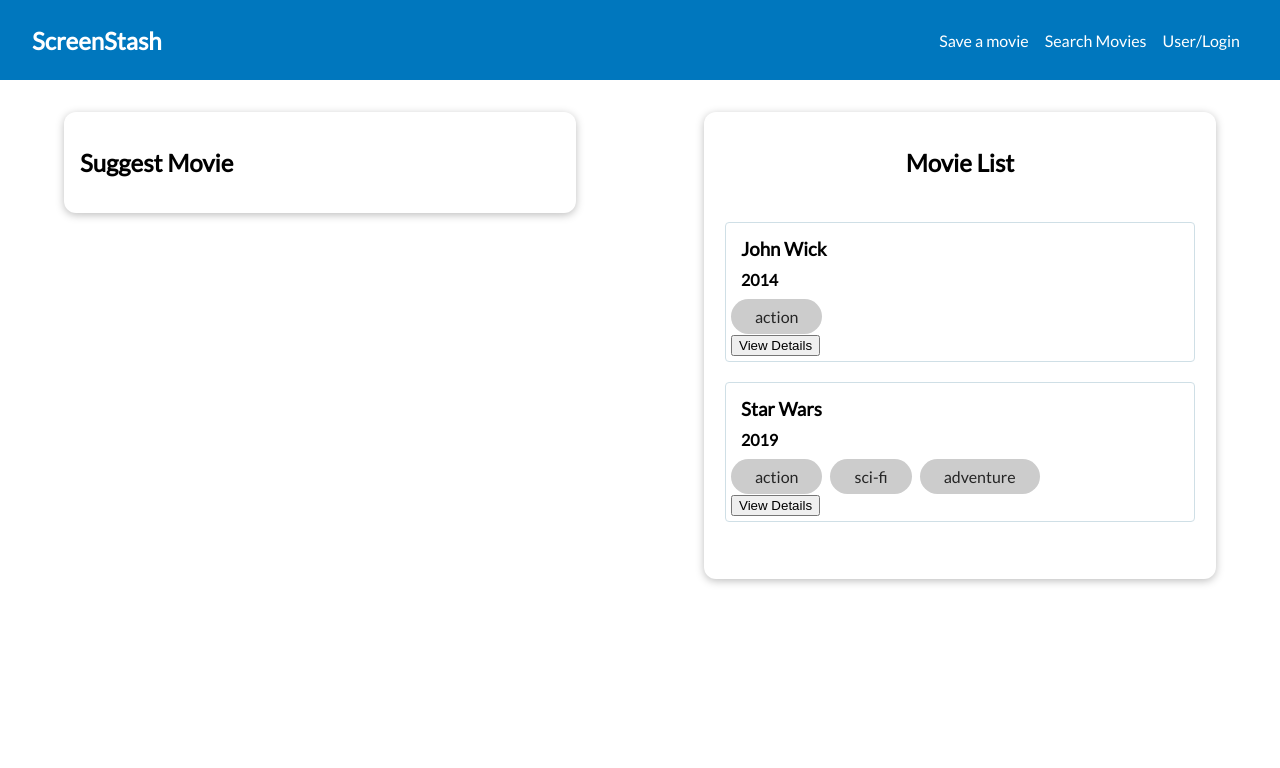
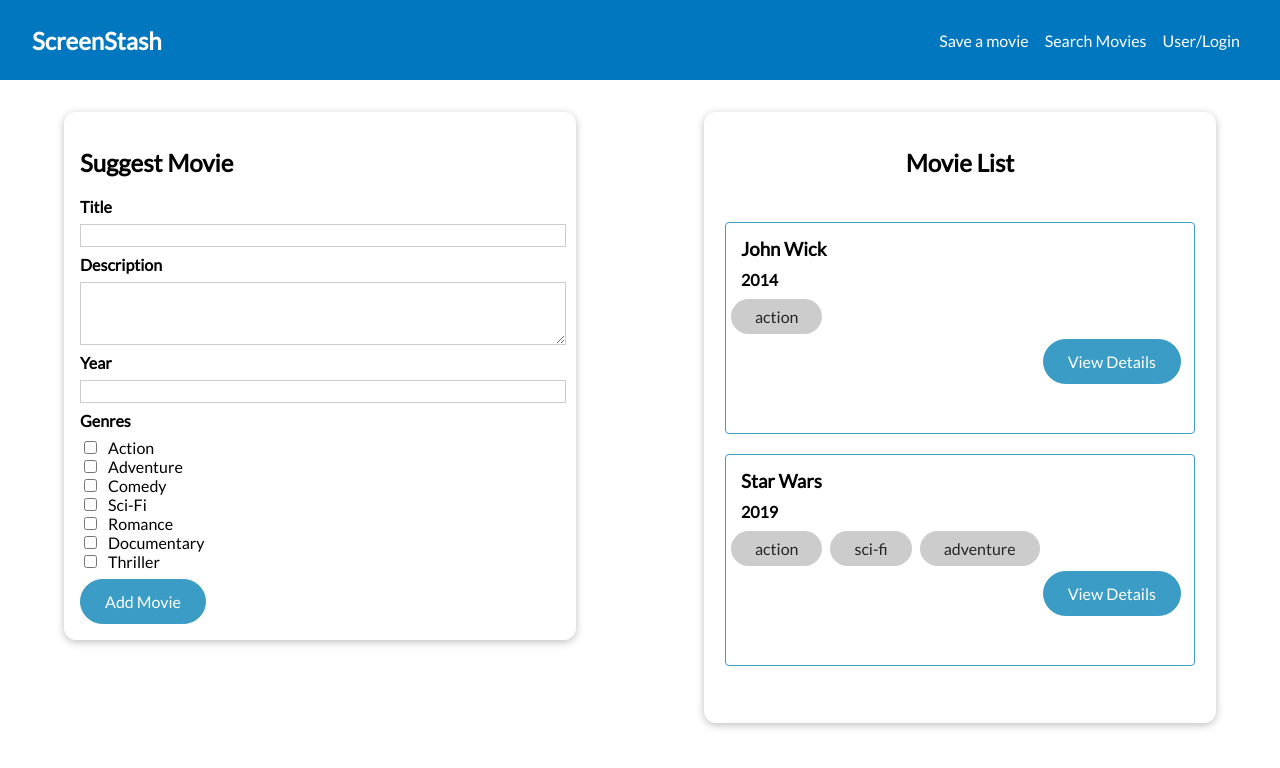
Before and after one commit to lloydamt/suggestions-frontend, a Vue app: page / in a window 1280 px wide. Shown: the top 768 px of the page. Built offline with nearby package versions, Linux system fonts and the light colour scheme.

Commit message:
draft suggest movie

```diff
--- a/src/components/base/BaseButton.vue
+++ b/src/components/base/BaseButton.vue
@@ -1,6 +1,10 @@
 <template>
-  <button v-if="kind === 'button'">{{ text }}</button>
-  <router-link v-else>{{ text }}</router-link>
+  <button v-if="kind === 'button'">
+    <slot></slot>
+  </button>
+  <router-link v-else>
+    <slot></slot>
+  </router-link>
 </template>
 
 <script>
@@ -11,10 +15,22 @@ export default {
       default: "link",
       required: false,
     },
-    text: {
-      type: String,
-      required: true,
-    },
   },
 };
 </script>
+
+<style scoped>
+button,
+a {
+  text-decoration: none;
+  font: inherit;
+  background-color: #3b9cc5;
+  border: 1px solid #3b9cc5;
+  color: white;
+  cursor: pointer;
+  border-radius: 30px;
+  margin-right: 0.5rem;
+  padding: 0.75rem 1.5rem;
+  text-align: right;
+}
+</style>
--- a/src/components/movies/MovieItem.vue
+++ b/src/components/movies/MovieItem.vue
@@ -7,16 +7,14 @@
       :key="genre"
       :genre="genre"
     ></base-badge>
-    <div>
-      <button>View Details</button>
+    <div class="details">
+      <base-button kind="button">View Details</base-button>
     </div>
   </div>
 </template>
 
 <script>
-import BaseBadge from "../base/BaseBadge.vue";
 export default {
-  components: { BaseBadge },
   props: {
     id: Number,
     title: String,
@@ -29,10 +27,18 @@ export default {
 <style scoped>
 .movie {
   background-color: #fff;
-  border: 1px solid #cfdfe6;
+  border: 1px solid #3b9cc5;
   border-radius: 4px;
   padding: 5px;
   margin: 20px auto;
+  position: relative;
+  height: 200px;
+}
+
+.details {
+  position: absolute;
+  right: 0;
+  margin: 5px;
 }
 
 .movie h3,
--- a/src/components/movies/SuggestMovie.vue
+++ b/src/components/movies/SuggestMovie.vue
@@ -1,5 +1,246 @@
 <template>
   <base-card>
     <h2>Suggest Movie</h2>
+    <form @submit.prevent="submitMovie">
+      <div class="form-control">
+        <label for="title">Title</label>
+        <input
+          type="text"
+          name="title"
+          id="title"
+          v-model.trim="title"
+          @blur="clearErrors('title')"
+        />
+        <p v-if="error.title">
+          Please enter a title containing at least 2 characters
+        </p>
+      </div>
+      <div class="form-control">
+        <label for="description">Description</label>
+        <textarea
+          rows="3"
+          id="description"
+          v-model.trim="description"
+          @blur="clearErrors('desc')"
+        ></textarea>
+        <p v-if="error.desc">
+          Please enter a description containing at least 2 characters
+        </p>
+      </div>
+      <div class="form-control">
+        <label for="year">Year</label>
+        <input
+          type="number"
+          min="1900"
+          :max="presentYear"
+          step="1"
+          v-model="year"
+          @blur="clearErrors('year')"
+        />
+        <p v-if="this.error.year">Please enter a year</p>
+      </div>
+      <div class="form-control">
+        <h4>Genres</h4>
+        <p v-if="error.genres">
+          Please select at least 1 closely-matching genre
+        </p>
+        <div>
+          <input
+            type="checkbox"
+            id="action"
+            value="action"
+            v-model="genres"
+            @blur="clearErrors('genres')"
+          />
+          <label for="action">Action</label>
+        </div>
+        <div>
+          <input
+            type="checkbox"
+            id="adventure"
+            value="adventure"
+            v-model="genres"
+            @blur="clearErrors('genres')"
+          />
+          <label for="adventure">Adventure</label>
+        </div>
+        <div>
+          <input
+            type="checkbox"
+            id="comedy"
+            value="comedy"
+            v-model="genres"
+            @blur="clearErrors('genres')"
+          />
+          <label for="comedy">Comedy</label>
+        </div>
+        <div>
+          <input
+            type="checkbox"
+            id="scifi"
+            value="scifi"
+            v-model="genres"
+            @blur="clearErrors('genres')"
+          />
+          <label for="scifi">Sci-Fi</label>
+        </div>
+        <div>
+          <input
+            type="checkbox"
+            id="romance"
+            value="romance"
+            v-model="genres"
+            @blur="clearErrors('genres')"
+          />
+          <label for="romance">Romance</label>
+        </div>
+        <div>
+          <input
+            type="checkbox"
+            id="documentary"
+            value="documentary"
+            v-model="genres"
+            @blur="clearErrors('genres')"
+          />
+          <label for="documentary">Documentary</label>
+        </div>
+        <div>
+          <input
+            type="checkbox"
+            id="thriller"
+            value="thriller"
+            v-model="genres"
+            @blur="clearErrors('genres')"
+          />
+          <label for="thriller">Thriller</label>
+        </div>
+      </div>
+      <base-button kind="button">Add Movie</base-button>
+    </form>
   </base-card>
 </template>
+
+<script>
+export default {
+  computed: {
+    presentYear() {
+      return new Date().getFullYear();
+    },
+  },
+  data() {
+    return {
+      title: "",
+      description: "",
+      year: "",
+      genres: [],
+      error: {
+        title: null,
+        desc: null,
+        genres: null,
+        year: null,
+      },
+      valid: true,
+    };
+  },
+  methods: {
+    submitMovie() {
+      this.validateInputs();
+      if (this.valid) {
+        const movie = {
+          title: this.title,
+          description: this.description,
+          year: this.year,
+          genres: this.genres,
+        };
+        this.$store.dispatch("addMovie", movie);
+        this.clearForm();
+      }
+    },
+    validateInputs() {
+      this.valid = true;
+      if (this.title === "") {
+        this.valid = false;
+        this.error.title = true;
+      }
+      if (this.description === "") {
+        this.valid = false;
+        this.error.desc = true;
+      }
+      if (this.year === "") {
+        this.valid = false;
+        this.error.year = true;
+      }
+      if (this.genres.length === 0) {
+        this.valid = false;
+        this.error.genres = true;
+      }
+    },
+    clearErrors(input) {
+      this.error[input] = null;
+    },
+    clearForm() {
+      this.title = "";
+      this.description = "";
+      this.year = "";
+      this.genres = [];
+    },
+  },
+};
+</script>
+
+<style scoped>
+.form-control {
+  margin: 0.5rem 0;
+}
+
+label {
+  font-weight: bold;
+  display: block;
+  margin-bottom: 0.5rem;
+}
+
+input[type="checkbox"] + label {
+  font-weight: normal;
+  display: inline;
+  margin: 0 0 0 0.5rem;
+}
+
+input,
+textarea {
+  display: block;
+  width: 100%;
+  border: 1px solid #ccc;
+  font: inherit;
+}
+
+input:focus,
+textarea:focus {
+  background-color: #f0e6fd;
+  outline: none;
+  border-color: #3d008d;
+}
+
+input[type="checkbox"] {
+  display: inline;
+  width: auto;
+  border: none;
+}
+
+input[type="checkbox"]:focus {
+  outline: #3d008d solid 1px;
+}
+
+h4 {
+  margin: 0.5rem 0;
+  font-size: 1rem;
+}
+
+.invalid label {
+  color: red;
+}
+
+.invalid input,
+.invalid textarea {
+  border: 1px solid red;
+}
+</style>
--- a/src/main.js
+++ b/src/main.js
@@ -4,11 +4,13 @@ import store from "./store/index.js";
 import router from "./router.js";
 import BaseCard from "./components/base/BaseCard.vue";
 import BaseBadge from "./components/base/BaseBadge.vue";
+import BaseButton from "./components/base/BaseButton.vue";
 
 const app = createApp(App);
 
 app.component("base-card", BaseCard);
 app.component("base-badge", BaseBadge);
+app.component("base-button", BaseButton);
 
 app.use(store);
 app.use(router);
--- a/src/store/modules/movies/actions.js
+++ b/src/store/modules/movies/actions.js
@@ -1 +1,5 @@
-export default {};
+export default {
+  addMovie(context, payload) {
+    context.commit("suggestMovie", payload);
+  },
+};
--- a/src/store/modules/movies/mutations.js
+++ b/src/store/modules/movies/mutations.js
@@ -1 +1,5 @@
-export default {};
+export default {
+  suggestMovie(state, payload) {
+    state.movies.push(payload);
+  },
+};
```
